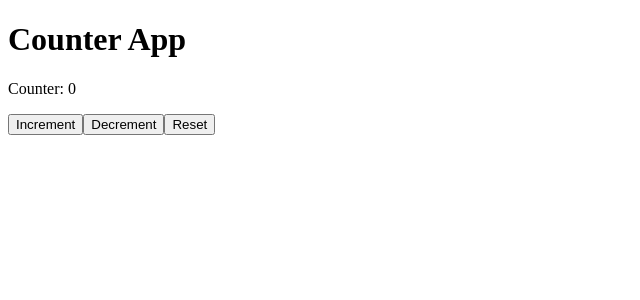
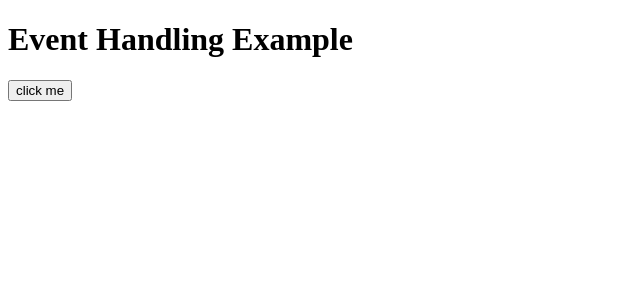
Before and after one commit to NikhilPatil2727/Anguler_Imp_Concepts, an Angular app: page / in a window 1280 px wide. Shown: the top 300 px of the page, without its empty margins (0-640 px from the left). Built offline with nearby package versions, Linux system fonts and the light colour scheme.

Commit message:
event hanling in anguler

```diff
--- a/src/app/app.component.html
+++ b/src/app/app.component.html
@@ -8,10 +8,15 @@
 
  <login></login> -->
 
-<h1>Counter App</h1>
+<!-- <h1>Counter App</h1>
 <p>Counter: {{ count }}</p>
 <div>
   <button (click)="increment()">Increment</button>
   <button (click)="decrement()">Decrement</button>
   <button (click)="reset()">Reset</button>
-</div>
+</div> -->
+
+
+<h1>Event Handling Example</h1>
+
+<button name="btn" (click)="handleEvent($event)">click me </button>
--- a/src/app/app.component.ts
+++ b/src/app/app.component.ts
@@ -23,17 +23,33 @@
       //   console.log("Other Function Called");
       // }
 
-    count= 0;
+    //   count= 0;
 
-    increment(){
-      this.count++;
+    //   increment(){
+    //     this.count++;
+    //   }
+
+    //   decrement(){
+    //     this.count--;
+    //   }
+
+    //   reset(){
+    //     this.count=0;
+    //   }
+
+    //handling evnet
+
+
+      handleEvent(event:any){
+
+          console.log("Event Handled", event);
+           console.log("Event Handled", event.target.name);
+
         }
 
-    decrement(){
-      this.count--;
+
+
+
+
+
     }
-
-    reset(){
-      this.count=0;
-    }
-  }
```
Lines whose indentation alone changed are shown as unchanged.
